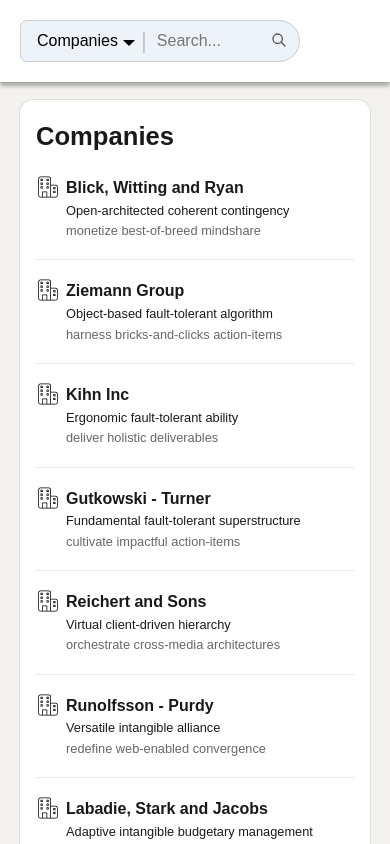
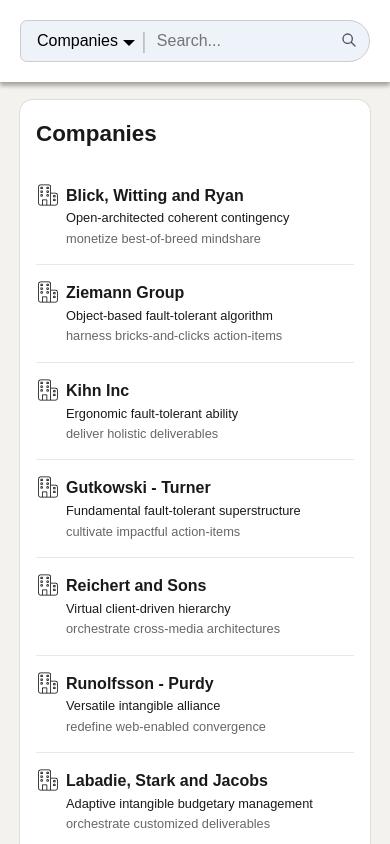
Before and after one commit to ZahraMirali/vue3-search-app, a Vue app: page /companies in a window 390 px wide. Shown: the top 844 px of the page. Built offline with nearby package versions, Linux system fonts and the light colour scheme.

Commit message:
responsive

```diff
--- a/src/components/CustomSelect.vue
+++ b/src/components/CustomSelect.vue
@@ -52,7 +52,8 @@ function selectOption(selectedValue) {
 
 <style scoped>
 .custom-select {
-  width: 7.5rem; /* Converted from 120px to rem */
+  width: 7.5rem;
+  min-width: 7.5rem;
   position: relative;
   text-align: left;
   outline: none;
--- a/src/components/SearchBar.vue
+++ b/src/components/SearchBar.vue
@@ -39,8 +39,9 @@ function onInput(event) {
 }
 
 function submitSearchForm() {
-  const searchRoute = `/${selectedCategory.value}${searchTerm.value ? '?keywords=' + searchTerm.value : ''
-    }`
+  const searchRoute = `/${selectedCategory.value}${
+    searchTerm.value ? '?keywords=' + searchTerm.value : ''
+  }`
   router.push(searchRoute)
 }
 </script>
@@ -59,32 +60,36 @@ function submitSearchForm() {
 }
 
 .search-box-with-category {
-  width: 280px;
+  margin: 0 auto 0.3125rem;
   display: flex;
   align-items: center;
   background-color: #edf3f8;
   padding: 0;
-  border-top: var(--border-width-small) solid #cccccc;
-  border-bottom: var(--border-width-small) solid #cccccc;
-  border-right: var(--border-width-small) solid #cccccc;
-  border-left: var(--border-width-small) solid #cccccc;
+  border: var(--border-width-small) solid #cccccc;
   border-radius: 0.8rem 2.4rem 2.4rem 0.8rem;
-  //-webkit-border-radius: 0.75rem 2.5rem 2.5rem 0.75rem;
-  //-moz-border-radius: 0.75rem 2.5rem 2.5rem 0.75rem;
+  -webkit-border-radius: 0.8rem 2.4rem 2.4rem 0.8rem;
+  -moz-border-radius: 0.8rem 2.4rem 2.4rem 0.8rem;
+  transition: 0.4s;
+}
+
+.search-box-with-category form {
+  width: 100%;
 }
 
 .search-box {
   display: flex;
+  flex-direction: row;
+  padding: 0;
   border: 0;
   border-radius: 0 2.5rem 2.5rem 0;
   -webkit-border-radius: 0 2.5rem 2.5rem 0;
   -moz-border-radius: 0 2.5rem 2.5rem 0;
-  padding: 0;
   overflow: hidden;
 }
 
 .search-box input[type='text'] {
-  width: 7rem;
+  flex: 1;
+  width: 100%;
   border: 0;
   outline: 0;
   font-size: 1rem;
@@ -121,4 +126,25 @@ function submitSearchForm() {
   color: rgba(0, 0, 0, 0.2);
   font-size: 1.4rem;
 }
+
+@media screen and (min-width: 768px) {
+  .search-box-with-category {
+    width: 726px;
+    margin: 0 auto;
+  }
+}
+
+@media screen and (min-width: 600px) and (max-width: 767px) {
+  .search-box-with-category {
+    width: 80%;
+    margin: 0 auto 0 0;
+  }
+}
+
+@media screen and (max-width: 599px) {
+  .search-box-with-category {
+    width: 100%;
+    margin: 0 auto 0;
+  }
+}
 </style>
--- a/src/views/SearchResults.vue
+++ b/src/views/SearchResults.vue
@@ -11,8 +11,11 @@
           </li>
         </ul>
       </div>
-      <router-link v-if="result.data.length < result.totalCount" :to="`/${type}${generateSearchRoute}`"
-        class="see-all-link">
+      <router-link
+        v-if="result.data.length < result.totalCount"
+        :to="`/${type}${generateSearchRoute}`"
+        class="see-all-link"
+      >
         <div class="more-results">See all {{ type }} results</div>
       </router-link>
     </div>
@@ -84,8 +87,21 @@ const getCardComponent = (type) => {
 </script>
 
 <style scoped>
+@media screen and (min-width: 768px) {
+  .search-results {
+    width: 726px;
+  }
+}
+
+@media screen and (max-width: 767px) {
+  .search-results {
+    width: 100%;
+  }
+}
+
 .search-results {
-  margin-bottom: 0.5rem;
+  margin: 0 auto 0.3125rem;
+
   background-color: var(--color-background);
   box-shadow: var(--elevation-lined);
   border-radius: var(--corner-radius-medium);
@@ -98,18 +114,19 @@ const getCardComponent = (type) => {
 
 .result-type {
   font-weight: bold;
-  font-size: 1.6rem;
+  font-size: 1.4rem;
   color: var(--color-text);
 }
 
 .result-list {
+  margin-top: 1rem;
   list-style: none;
   padding: 0;
 }
 
 .result-item {
-  border-bottom: 1px solid var(--color-shadow);
-  padding: 0.5rem 0;
+  border-bottom: 0.0625rem solid var(--color-shadow);
+  padding: 0.3125rem 0;
 }
 
 .result-item:last-child {
@@ -117,10 +134,10 @@ const getCardComponent = (type) => {
 }
 
 .search-results .more-results {
-  border-top: 1px solid var(--color-shadow);
+  border-top: 0.0625rem solid var(--color-shadow);
   max-width: 100%;
   width: 100%;
-  padding: 0.6rem;
+  padding: 0.375rem;
   transition: 0.4s;
   text-align: center;
 }
```
Also changed, not shown: src/assets/main.css (line endings or trailing spaces).
